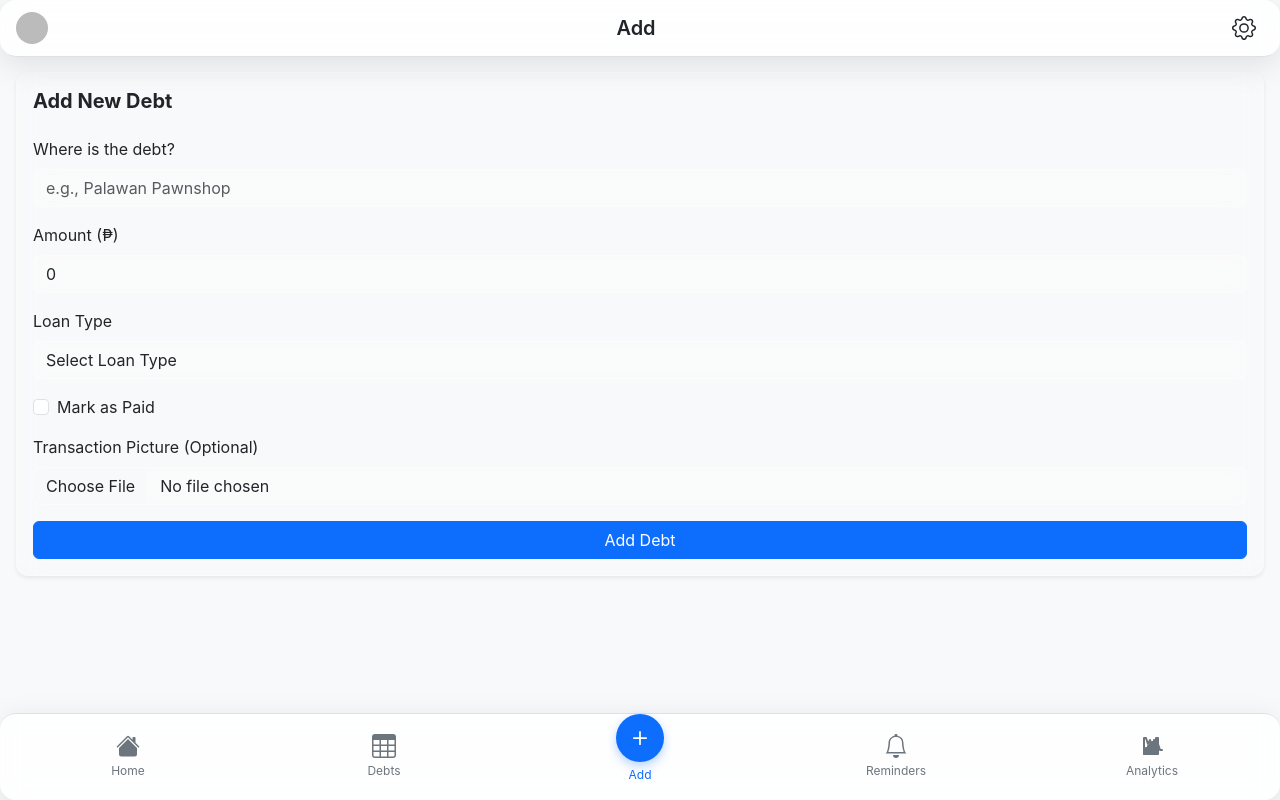
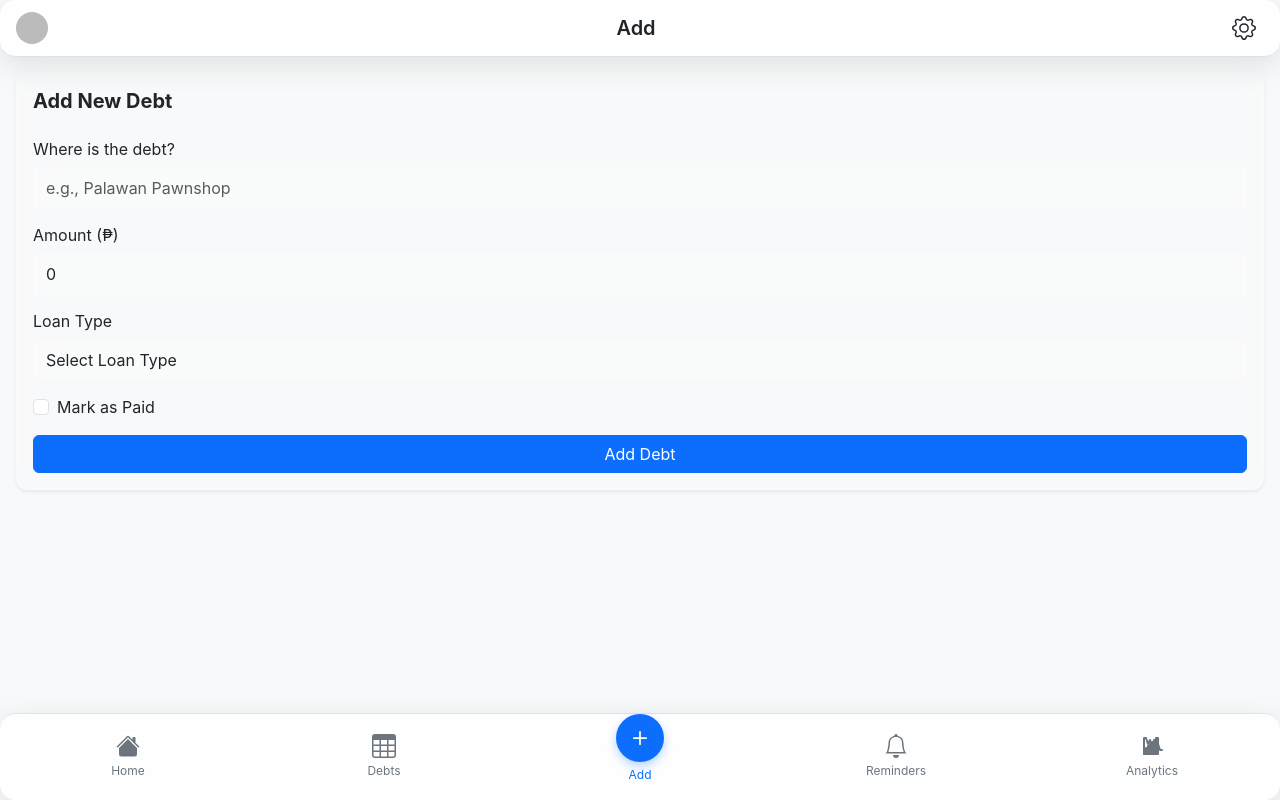
Before and after one commit to codewithryry/owepal, a Vue app: page /add in a window 1280 px wide. Built offline with nearby package versions, Linux system fonts and the light colour scheme; no server answers; sample sign-in values are in the browser's storage.

Commit message:
Update Add.vue

```diff
--- a/src/views/Add.vue
+++ b/src/views/Add.vue
@@ -97,18 +97,6 @@
         <div class="mb-3 form-check">
           <input v-model="isPaid" type="checkbox" class="form-check-input" id="isPaid" />
           <label class="form-check-label" for="isPaid">Mark as Paid</label>
-        </div>
-
-        <!-- Transaction Picture -->
-        <div class="mb-3">
-          <label for="transactionPicture" class="form-label">Transaction Picture (Optional)</label>
-          <input
-            type="file"
-            accept="image/*"
-            @change="handleFileUpload"
-            class="form-control glass-input"
-            id="transactionPicture"
-          />
         </div>
 
         <button type="submit" class="btn btn-primary w-100">Add Debt</button>
```
